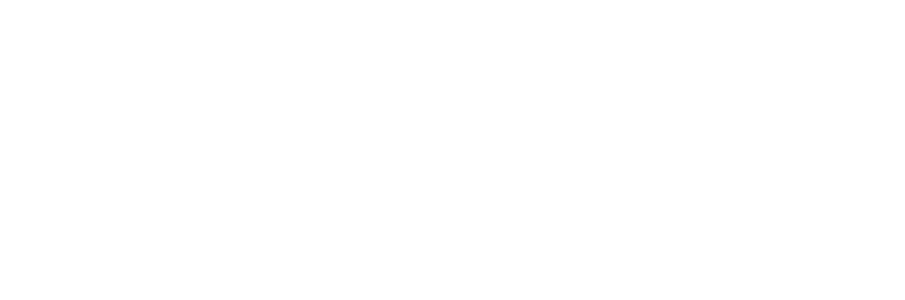
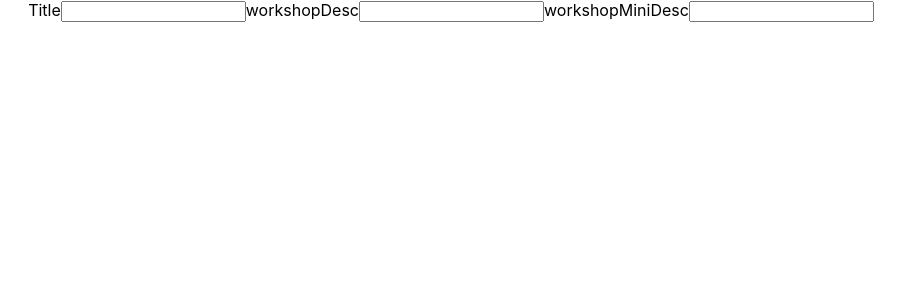
Before and after one commit to MrchinFTW/yoda-final-project, a React (Create React App) app: page /add-event in a window 1280 px wide. Before the commit this address had no page. Shown: the top 300 px of the page, without its empty margins (189-1094 px from the left). Built offline with nearby package versions, Linux system fonts and the light colour scheme.

Commit message:
added base structure to the admin page

```diff
--- a/src/App.js
+++ b/src/App.js
@@ -4,6 +4,7 @@
 import Login from './Login';
 import EventRegister from './EventRegister';
 import { QueryClient, QueryClientProvider } from 'react-query';
+import WorkshopAdminPage from './Pages/WorkshopAdminPage';
 
 const queryClient = new QueryClient();
 
@@ -14,7 +15,8 @@
 				<Routes>
 					<Route path='/' element={<Home />} />
 					<Route path='/login' element={<Login />} />
-					<Route path='/event' element={<EventRegister />} />
+					<Route path='/event/:id' element={<EventRegister />} />
+					<Route path='/add-event' element={<WorkshopAdminPage />} />
 				</Routes>
 			</div>
 		</QueryClientProvider>
--- a/src/Components/HomeLayout.jsx
+++ b/src/Components/HomeLayout.jsx
@@ -1,7 +1,6 @@
 import Header from './Header';
 
 const HomeLayout = ({ children }, props) => {
-	console.log(props);
 	return (
 		<section>
 			<Header />
--- a/src/Components/Lecture.jsx
+++ b/src/Components/Lecture.jsx
@@ -1,25 +1,25 @@
 import WorkshopHash from './WorkshopHash';
+import { Link } from 'react-router-dom';
 
 const Lecture = ({ lecture }) => {
 	return (
-		<div
-			className='lecture'
-			onClick={() => {
-				console.log('click');
-			}}
-		>
+		<div className='lecture'>
 			<div className='imageDiv'>
+				<Link to={`/event/${lecture._id}`}>
 					<img
 						className='lectureImage'
 						src={lecture.workshopImage.src}
 						alt={lecture.workshopImage.alt}
 					/>
+				</Link>
 			</div>
 
 			<div className='infoDiv'>
+				<Link to={`/event/${lecture._id}`}>
 					<div className='lectureTitle'>{lecture.workshopTitle}</div>
+				</Link>
 				<WorkshopHash tags={lecture.workshopHashtags} />
-				<span className='workshopMiniDesc'>{lecture.workshopMiniDesc}</span>
+				<div className='workshopMiniDesc'>{lecture.workshopMiniDesc}</div>
 				<span className='workshopLecturer'>lecturer: {lecture.workshopTeacher}</span>
 			</div>
 		</div>
--- a/src/Home.css
+++ b/src/Home.css
@@ -2,6 +2,11 @@
 	width: 65%;
 	border-top: 1px solid rgb(187, 184, 184);
 	border-bottom: 0;
+}
+
+a {
+	text-decoration: none;
+	color: black;
 }
 
 .home {
@@ -10,13 +15,13 @@
 
 .lecture {
 	/* border: 1px black solid; */
-	cursor: pointer;
 	display: flex;
 	flex-wrap: wrap;
 	justify-content: center;
 	align-items: center;
 	margin: 1rem 0 3rem;
 }
+
 .imageDiv {
 	display: flex;
 	flex-direction: column;
--- a/src/Home.jsx
+++ b/src/Home.jsx
@@ -18,7 +18,7 @@
 		);
 	}
 	return (
-		<HomeLayout abc={'hello'}>
+		<HomeLayout>
 			{lectures.map((lecture) => (
 				<>
 					<Lacture lecture={lecture} key={lecture.workshopId} />
--- /dev/null
+++ b/src/Pages/WorkshopAdminPage.jsx
@@ -0,0 +1,16 @@
+const WorkshopAdminPage = () => {
+	return (
+		<>
+			<label htmlFor='workshopTitle'>Title</label>
+			<input id='workshopTitle' type='text' />
+
+			<label htmlFor='workshopDesc'>workshopDesc</label>
+			<input id='workshopDesc' type='text' />
+
+			<label htmlFor='workshopMiniDesc'>workshopMiniDesc</label>
+			<input id='workshopMiniDesc' type='text' />
+		</>
+	);
+};
+
+export default WorkshopAdminPage;
```
Also changed, not shown: public/data.json (+4 -4 lines). Lines whose indentation alone changed are shown as unchanged.
